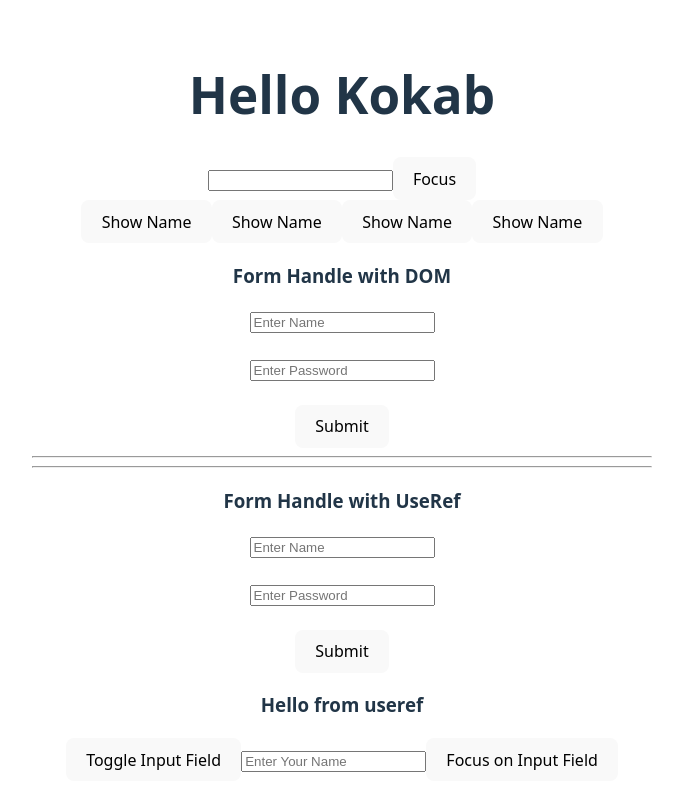
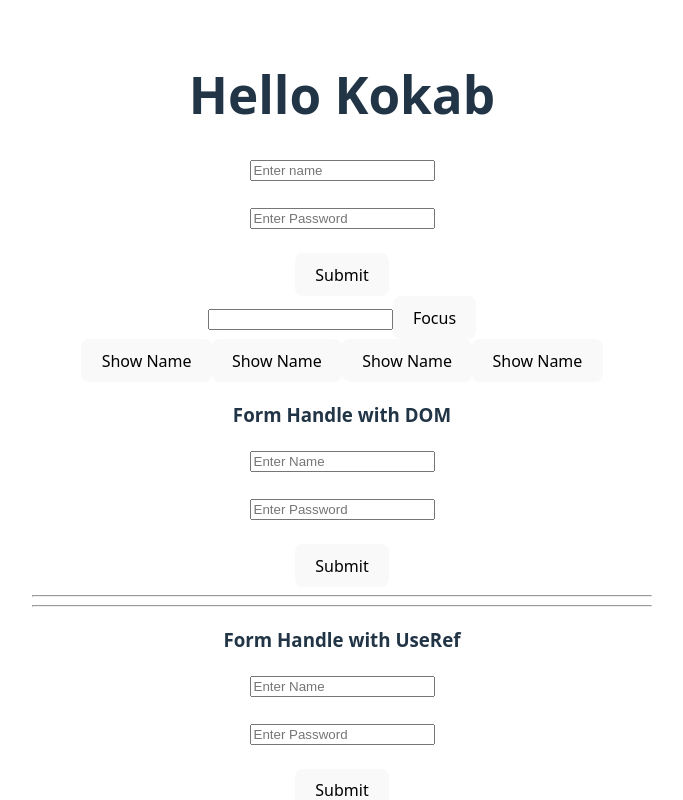
Before and after one commit to KokabNaveed/React, a React (Vite) app: page / in a window 1280 px wide. Shown: the top 800 px of the page, without its empty margins (298-981 px from the left). Built offline with nearby package versions, Linux system fonts and the light colour scheme.

Commit message:
Learn UseFormStatus

```diff
--- a/src/App.jsx
+++ b/src/App.jsx
@@ -15,6 +15,7 @@
 import UnControlled from './UnControlled'
 import PassFunction from './PassFunctionAsParameter'
 import Ref from './ForwardRef'
+import HandleForm from './HandleForm'
 
 
 const fruit = (name) => {
@@ -173,6 +174,8 @@
     <>
       <h1>Hello Kokab</h1>
 
+      <HandleForm/>
+
       <Ref ref={valueRef}/>
       <button onClick={handlevalue}>Focus</button>
       <br />
--- /dev/null
+++ b/src/HandleForm.jsx
@@ -0,0 +1,33 @@
+import { useFormStatus } from "react-dom";
+
+function HandleForm() {
+
+    const handleSubmit = async () => {
+        await new Promise(res => setTimeout(res, 2000))
+        console.log("Hello");
+    }
+
+    function CustomerForm() {
+        const {pending}=useFormStatus(); // new component with useFormStatus
+        console.log(pending);
+
+        return (
+            <>
+                <input type="text" placeholder="Enter name" />
+                <br /><br />
+                <input type="password" placeholder="Enter Password" />
+                <br /><br />
+                <button disabled={pending}>{pending? 'Submitting...' : 'Submit'} </button>
+            </>
+        )
+    }
+    return (
+        <>
+            <form action={handleSubmit}>
+                <CustomerForm/>
+            </form>
+        </>
+    )
+}
+
+export default HandleForm;
```
